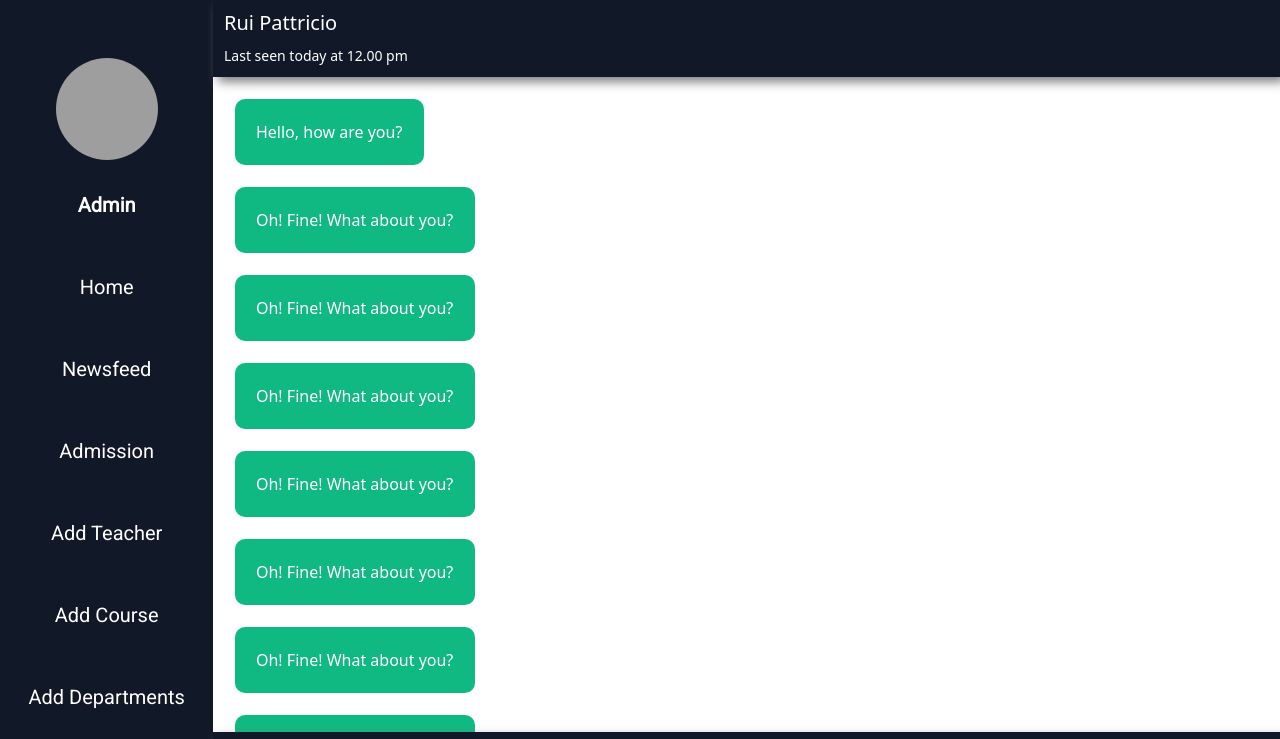
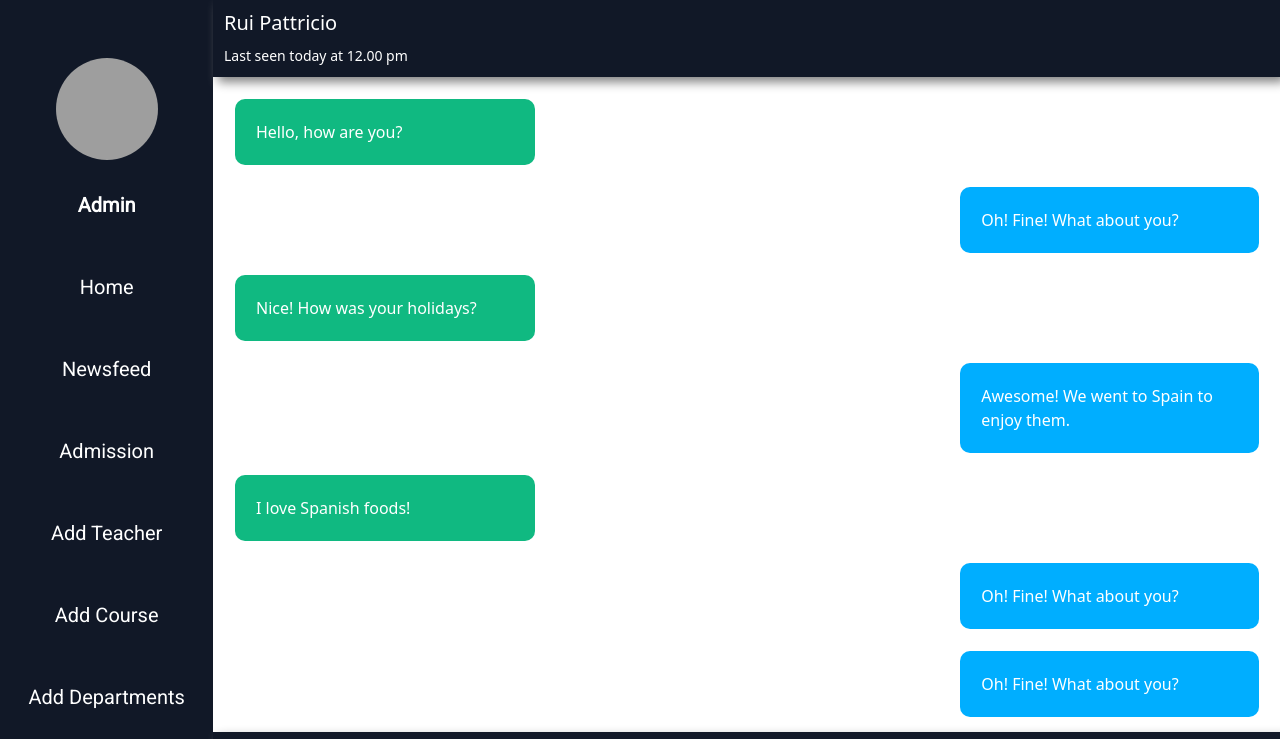
Before and after one commit to the-binary-hooks/edu-burg, a React (Create React App) app in the folder client/: page /chatting in a window 1280 px wide. Shown: the top 739 px of the page. Built offline with nearby package versions, Linux system fonts and the light colour scheme; grey boxes are pictures that could not be loaded.

Commit message:
chatting page done

```diff
--- a/client/src/components/DashboardCommon/Chatting/Chatting.css
+++ b/client/src/components/DashboardCommon/Chatting/Chatting.css
@@ -35,22 +35,26 @@
     color: #10b981;
 }
 
-.incoming-message {
-    background-color: #10b981;
+.incoming-message,
+.sent-message {
     color: white;
     font-weight: 500;
     margin: 2%;
     padding: 2%;
     border-radius: 10px;
-    width: max-content;
+    max-width: 300px;
+    overflow-x: auto;
+}
+
+.incoming-message {
+    background-color: #10b981;
 }
 
 .sent-message {
-    background-color: #10b981;
-    color: white;
-    font-weight: 500;
-    margin: 2%;
-    padding: 2%;
-    border-radius: 10px;
-    width: max-content;
+    background-color:rgb(0, 174, 255);
+    margin-left: 70%;
 }
+
+.main-chat {
+    margin-bottom: 100px;
+}
--- a/client/src/components/DashboardCommon/Chatting/Chatting.tsx
+++ b/client/src/components/DashboardCommon/Chatting/Chatting.tsx
@@ -1,6 +1,6 @@
 import { faPaperPlane } from "@fortawesome/free-solid-svg-icons";
 import { FontAwesomeIcon } from "@fortawesome/react-fontawesome";
-import { Button, Col, Container, Form, ListGroup, Row } from "react-bootstrap";
+import { Col, Container, Form, Row } from "react-bootstrap";
 import Sidebar from "../Sidebar/Sidebar";
 import "./Chatting.css";
 
@@ -10,7 +10,7 @@ const Chatting = () => {
             <Row>
                 <Sidebar />
                 <Col md={10} className="column">
-                    <div style={{ height: "100vh" }}>
+                    <div className="main-chat">
                         <div className="chat-header">
                             <h5>Rui Pattricio</h5>
                             <small>Last seen today at 12.00 pm</small>
@@ -19,7 +19,18 @@ const Chatting = () => {
                             <div className="incoming-message">
                                 Hello, how are you?
                             </div>
-                            <div>
+                            <div className="sent-message">
+                                Oh! Fine! What about you?
+                            </div>
+                            <div className="incoming-message">
+                                Nice! How was your holidays?
+                            </div>
+                            <div className="sent-message">
+                                Awesome! We went to Spain to enjoy them.
+                            </div>
+                            <div className="incoming-message">
+                                I love Spanish foods!
+                            </div>
                             <div className="sent-message">
                                 Oh! Fine! What about you?
                             </div>
@@ -47,6 +58,10 @@ const Chatting = () => {
                             <div className="sent-message">
                                 Oh! Fine! What about you?
                             </div>
+                            <div className="sent-message">
+                                Oh! Fine! What about you?
+                                jfffffffffffffffaldjfladjf
+                                dajjd;lfasssssssssssssssssssssjk4wtu8iafdjlzkvcjlcjlkjkl;
                             </div>
                         </div>
                         <div className="chat-footer">
```
Lines whose indentation alone changed are shown as unchanged.
